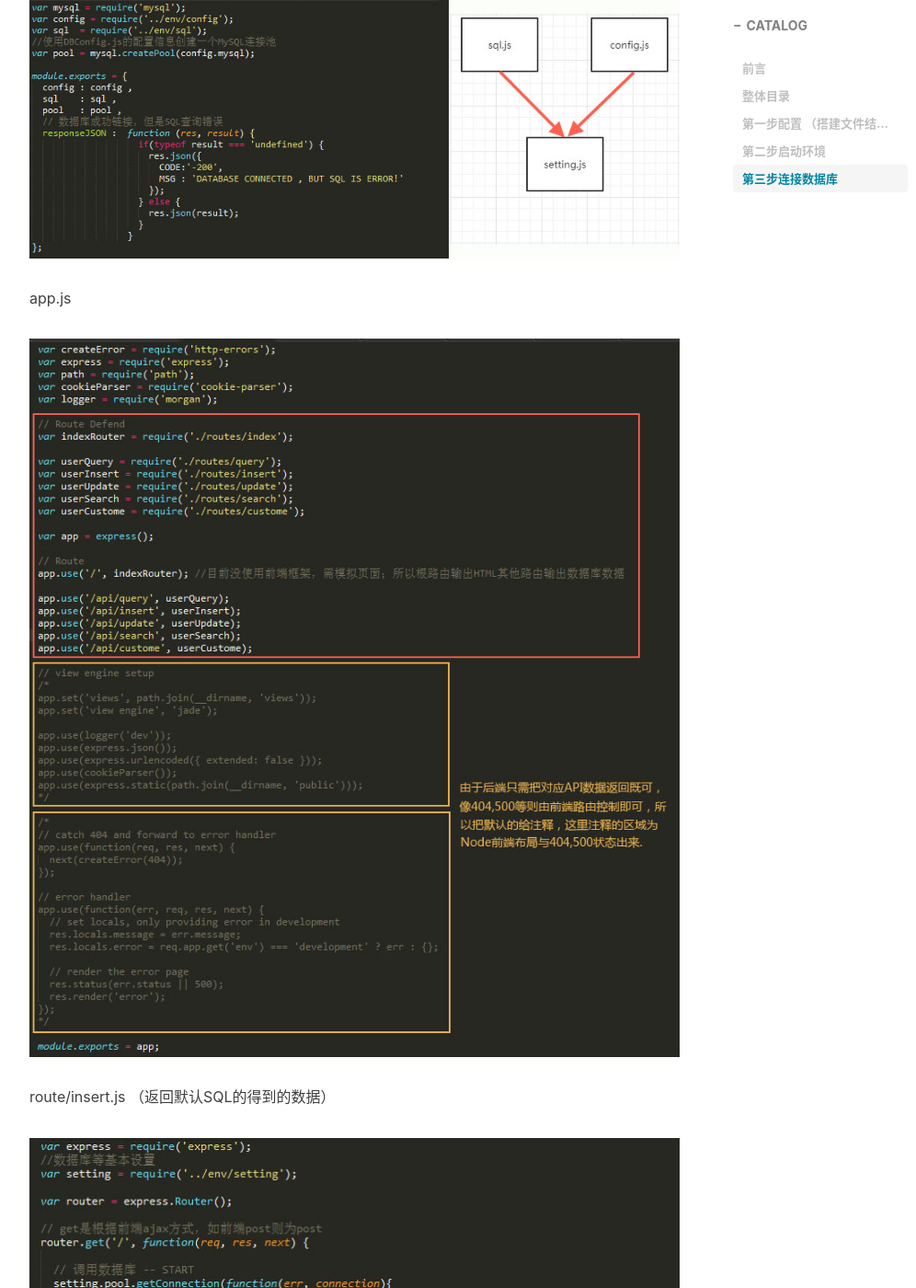
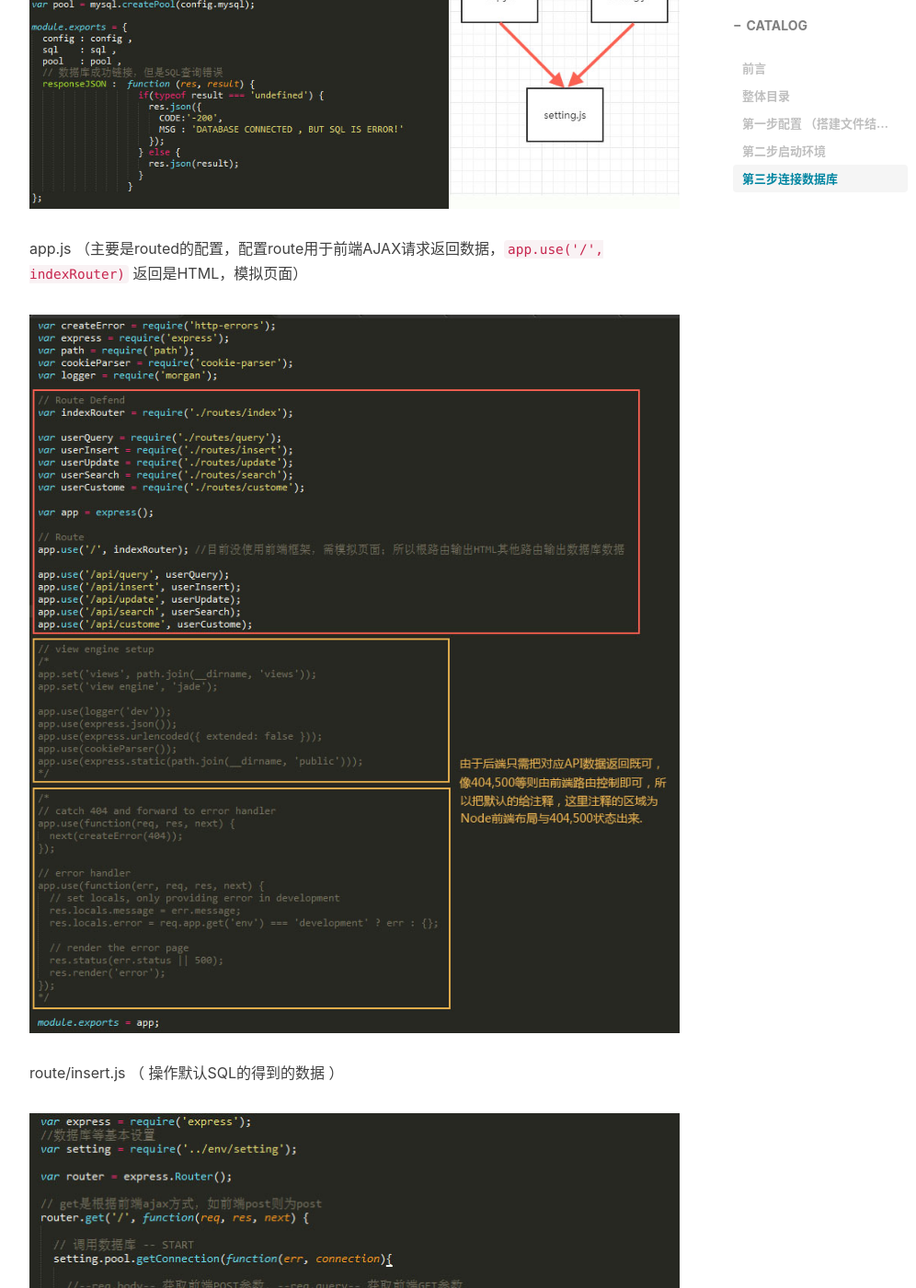
Before and after one commit to devin-huang/devin-huang.github.io, a Jekyll site: the page built from _posts/2017-08-12-Node.js搭建服务器与数据库连接.md, in a window 1280 px wide and 1400 px high, scrolled down 3519 px. Shown: the whole window at 92% size, without its empty margins (233-1229 px from the left). Built offline with Jekyll 4.4.1, drawn with Linux system fonts in a browser that asks for light colours; nearby versions of some CDN libraries; comment, search, counter and statistics services are not loaded; some of the changed text lies outside the part shown.

Commit message:
Update 2017-08-12-Node.js搭建服务器与数据库连接.md

```diff
--- a/_posts/2017-08-12-Node.js搭建服务器与数据库连接.md
+++ b/_posts/2017-08-12-Node.js搭建服务器与数据库连接.md
@@ -16,15 +16,19 @@ tags:
 
 Node.js：使JavaScript从页面脚本语言扩展成为一门服务端语言的环境；
 
-![](/img/pubilc/node-liucheng.png)
+
 
 ![](/img/pubilc/node-1.jpg)
 
 # 整体目录
 
+设计：前端通过AJAX请求后端，后端获取的前端传入参数操作数据库返回数据
+
+![](/img/pubilc/node-liucheng.png)
+
 **注意：Node.rar设计从模块化、简单维护方向设计（依赖模块需要 npm install），数据库为Mysql;**
 
-![](/img/pubilc/node-5.jpg)
+![](/img/pubilc/node-5-new.jpg)
 
 # 第一步配置 （搭建文件结构）
 
@@ -85,11 +89,11 @@ setting.js
 
 ![](/img/pubilc/node-env.jpg)
 
-app.js
+app.js （主要是routed的配置，配置route用于前端AJAX请求返回数据，`app.use('/', indexRouter)` 返回是HTML，模拟页面）
 
 ![](/img/pubilc/node-app.jpg)
 
-route/insert.js （返回默认SQL的得到的数据）
+route/insert.js （ 操作默认SQL的得到的数据 ）
 
 ![](/img/pubilc/node-return_data.jpg)
 
```
Also changed, not shown: other parts of _posts/2017-08-12-Node.js搭建服务器与数据库连接.md (+1 -1 lines).
